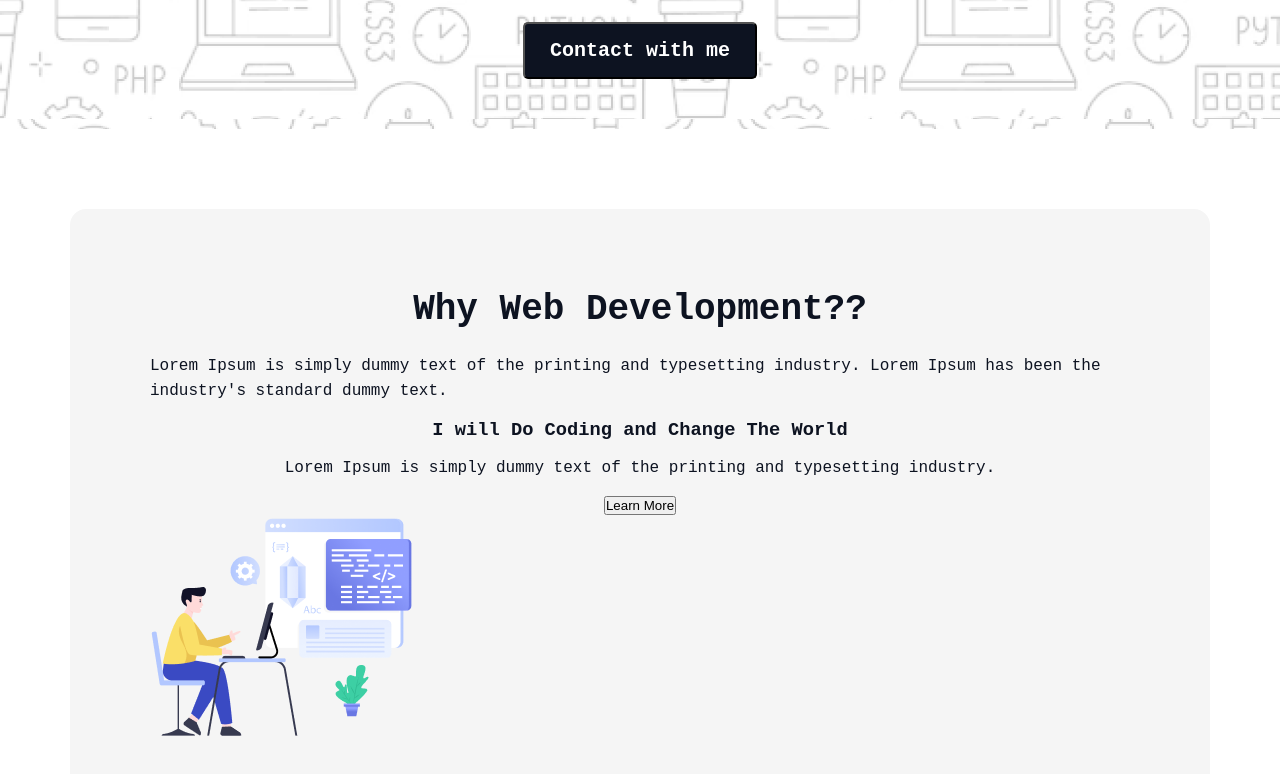
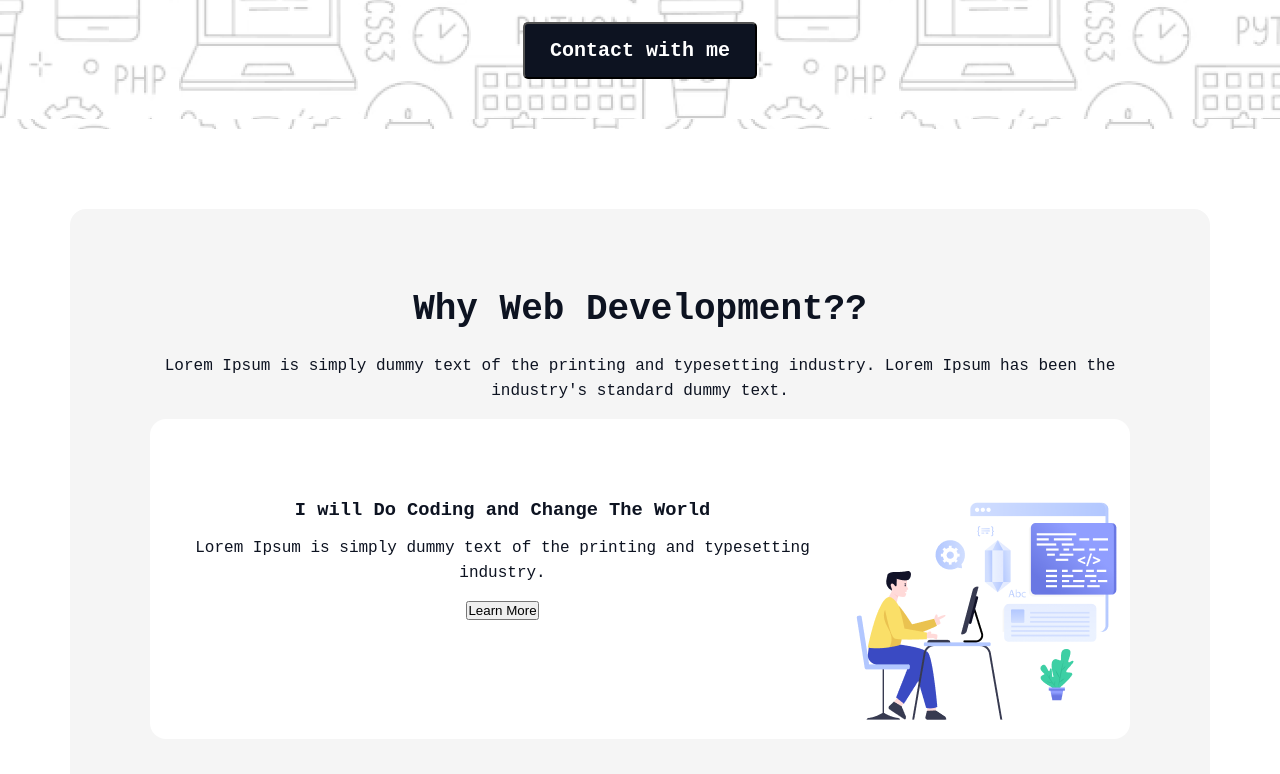
Before and after one commit to ferdousmikdad/ph-assignment-1, a plain HTML site: page index.html in a window 1280 px wide. Shown: the part 659-1433 px from the top of the page. Drawn offline with Linux system fonts and the light colour scheme; a web font is replaced by a local one.

Commit message:
added the some css styles

```diff
--- a/index.html
+++ b/index.html
@@ -7,11 +7,15 @@
     <link rel="stylesheet" href="style.css">
   </head>
   <body>
+
     <header>
       <nav class="navbar max-width">
         <h3 class="nav-title">Ferdous Mikdad</h2>
           <button class="btn btn-primary"><a href="assets/ferdousmikdad-cv.pdf" download="ferdousmikdad-cv">Download Resume</a></button>
       </nav>
+
+      <!-- ---------------hero-section---------------- -->
+
       <section class="hero-section">
         <div class="hero-content">
           <img src="assets/Group.png" alt="hero image">
@@ -21,7 +25,12 @@
         </div>
       </section>
     </header>
+
+<!-- ---------------main-section---------------- -->
+
     <main class="main-section max-width">
+
+<!-- Purpose -->
       <section class="purpose--items">
         <h2>Why Web Development??</h2>
         <p class="purpose--items-content">Lorem Ipsum is simply dummy text of the printing and typesetting industry. Lorem Ipsum has been the industry's standard dummy text.</p>
@@ -29,11 +38,12 @@
           <div class="purpose___item-container">
             <h3>I will Do Coding and Change The World</h3>
             <p class="purpose--items-content">Lorem Ipsum is simply dummy text of the printing and typesetting industry.</p>
-            <button>Learn More</button>
+            <button btn btn-dsecondry>Learn More</button>
           </div>
           <img src="assets/Layer_1.png" alt="">
         </div>
       </section>
+
     </main>
     <footer></footer>
   </body>
--- a/style.css
+++ b/style.css
@@ -134,11 +134,20 @@ p{
 
 .purpose--items h2{
     font-size: 3.6rem;
+    margin-bottom: 2.4rem;
     text-align: center;
-    margin-bottom: 2.4rem;
 }
 
+.purpose--items p{
+    text-align: center;
+}
 
-.purpose--items-container{
-    /* text-align: center; */
+.purpose___item{
+    display: flex;
+    align-items: space-between;
+    margin: 0 auto;
+    padding: 8rem 0 0 0;
+
+    background-color: var(--white-text);
+    border-radius: 1.6rem;
 }
```
